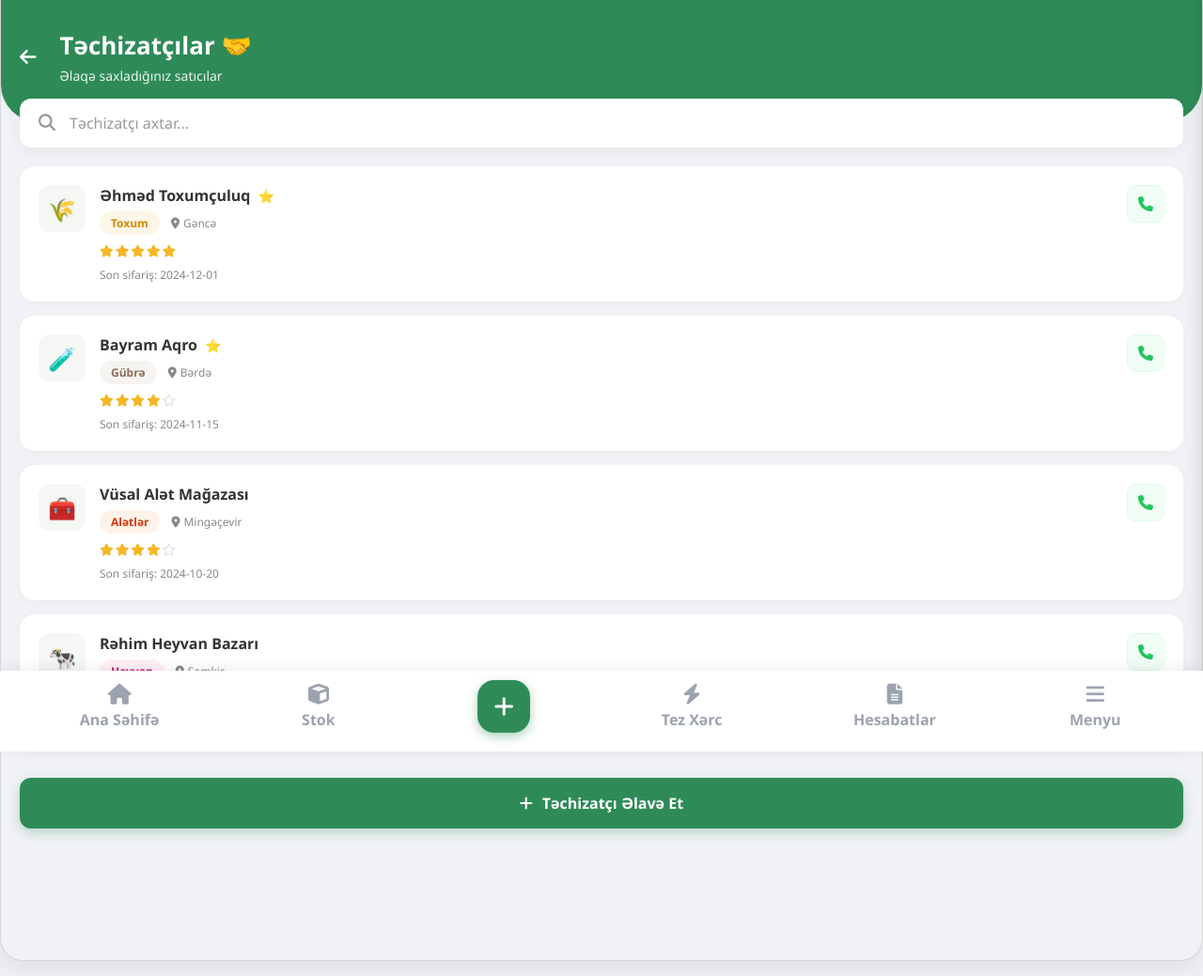
After one commit to mammadlicavid/Farm-Inventory-Manager, a Django app: page /suppliers/ in a window 1280 px wide. The commit adds this page. Shown: the whole page at 94% size. Run offline with Django 5.2, Linux system fonts and the light colour scheme; the visitor is signed in with stand-in values (Sample User, id 1); data that the repository does not hold is empty.

Commit message:
Suppliers page added

```diff
--- /dev/null
+++ b/backend/apps/suppliers/apps.py
@@ -0,0 +1,5 @@
+from django.apps import AppConfig
+
+class SuppliersConfig(AppConfig):
+    default_auto_field = 'django.db.models.BigAutoField'
+    name = 'suppliers'
--- /dev/null
+++ b/backend/apps/suppliers/urls.py
@@ -0,0 +1,7 @@
+from django.urls import path
+from . import views
+
+urlpatterns = [
+    path('', views.suppliers_list, name='suppliers_list'),
+    path('add/', views.supplier_add, name='supplier_add'),
+]
--- /dev/null
+++ b/backend/apps/suppliers/views.py
@@ -0,0 +1,48 @@
+from django.shortcuts import render, redirect
+from django.contrib.auth.decorators import login_required
+from django.contrib import messages
+from .models import Supplier
+
+@login_required
+def suppliers_list(request):
+    suppliers = Supplier.objects.filter(created_by=request.user)
+
+    # Convert query parameters to handle potential search feature
+    search_query = request.GET.get('q', '')
+    if search_query:
+        suppliers = suppliers.filter(name__icontains=search_query)
+
+    context = {
+        'suppliers': suppliers,
+        'search_query': search_query,
+    }
+    return render(request, 'suppliers/suppliers.html', context)
+
+@login_required
+def supplier_add(request):
+    if request.method == 'POST':
+        name = request.POST.get('name')
+        category = request.POST.get('category')
+        location = request.POST.get('location')
+        rating = request.POST.get('rating', 5)
+        phone = request.POST.get('phone')
+        is_favorite = request.POST.get('is_favorite') == 'on'
+        last_order_date = request.POST.get('last_order_date')
+
+        supplier = Supplier(
+            name=name,
+            category=category,
+            location=location,
+            rating=rating,
+            phone=phone,
+            is_favorite=is_favorite,
+            created_by=request.user
+        )
+        if last_order_date:
+            supplier.last_order_date = last_order_date
+
+        supplier.save()
+        messages.success(request, f"{name} sistemə əlavə edildi.")
+        return redirect('suppliers_list')
+
+    return render(request, 'suppliers/suppliers_add.html', {})
--- a/backend/config/settings.py
+++ b/backend/config/settings.py
@@ -70,6 +70,7 @@ INSTALLED_APPS = [
     "sync",
     "sidebar_menu.apps.SidebarMenuConfig",
     "notifications",
+    "suppliers.apps.SuppliersConfig",
 ]
 
 
--- a/backend/config/urls.py
+++ b/backend/config/urls.py
@@ -36,4 +36,5 @@ urlpatterns = [
     path("sync/", include(("sync.urls", "sync"), namespace="sync")),
     path("menu/", include("sidebar_menu.urls")),
     path("notifications/", include(("notifications.urls", "notifications"), namespace="notifications")),
+    path("suppliers/", include("suppliers.urls")),
 ] + static(settings.MEDIA_URL, document_root=settings.MEDIA_ROOT)
--- /dev/null
+++ b/backend/reset_db.py
@@ -0,0 +1,5 @@
+from django.db import connection
+cursor = connection.cursor()
+cursor.execute('DROP TABLE IF EXISTS suppliers_supplier CASCADE;')
+cursor.execute("DELETE FROM django_migrations WHERE app='suppliers';")
+print("Reset successful")
--- a/frontend/static/css/style.css
+++ b/frontend/static/css/style.css
@@ -1649,3 +1649,246 @@ body.drawer-open #menuToggle {
         min-width: 0;
     }
 }
+
+/* =========================================
+   Suppliers Page Styles
+========================================= */
+
+.suppliers-page {
+    padding-bottom: 30px;
+}
+
+.suppliers-page .page-header {
+    background-color: var(--primary-green);
+    color: var(--white);
+    padding: 30px 20px 40px 20px;
+    border-bottom-left-radius: 40px;
+    border-bottom-right-radius: 40px;
+    position: relative;
+    display: flex;
+    align-items: center;
+    gap: 15px;
+}
+
+.suppliers-page .back-btn {
+    color: var(--white);
+    font-size: 20px;
+    text-decoration: none;
+    margin-right: 10px;
+}
+
+.suppliers-page .header-titles h1 {
+    font-size: 26px;
+    font-weight: 700;
+    margin-bottom: 5px;
+}
+
+.suppliers-page .header-titles p {
+    font-size: 14px;
+    opacity: 0.9;
+}
+
+.suppliers-page .search-section {
+    padding: 0 20px;
+    margin-top: -25px;
+    position: relative;
+    z-index: 10;
+}
+
+.suppliers-page .search-bar {
+    background-color: var(--white);
+    border-radius: 12px;
+    padding: 15px 20px;
+    display: flex;
+    align-items: center;
+    gap: 15px;
+    box-shadow: 0 4px 15px rgba(0,0,0,0.05);
+}
+
+.suppliers-page .search-bar i {
+    color: #999;
+    font-size: 18px;
+}
+
+.suppliers-page .search-bar input {
+    border: none;
+    outline: none;
+    width: 100%;
+    font-size: 16px;
+    color: var(--text-dark);
+}
+
+.suppliers-page .search-bar input::placeholder {
+    color: #999;
+}
+
+.suppliers-list {
+    padding: 20px;
+    display: flex;
+    flex-direction: column;
+    gap: 15px;
+}
+
+.supplier-card {
+    background-color: var(--white);
+    border-radius: 16px;
+    padding: 20px;
+    display: flex;
+    align-items: flex-start;
+    gap: 15px;
+    box-shadow: 0 2px 10px rgba(0,0,0,0.03);
+}
+
+.supplier-icon-wrapper {
+    background-color: #F5F7F5;
+    width: 50px;
+    height: 50px;
+    border-radius: 12px;
+    display: flex;
+    justify-content: center;
+    align-items: center;
+    font-size: 24px;
+    flex-shrink: 0;
+}
+
+.supplier-info {
+    flex-grow: 1;
+}
+
+.supplier-name-row {
+    display: flex;
+    align-items: center;
+    gap: 8px;
+    margin-bottom: 6px;
+}
+
+.supplier-name-row h3 {
+    font-size: 16px;
+    font-weight: 700;
+    color: var(--text-dark);
+    margin: 0;
+}
+
+.star-icon {
+    color: #F5B726;
+    font-size: 14px;
+}
+
+.supplier-meta-row {
+    display: flex;
+    align-items: center;
+    gap: 12px;
+    margin-bottom: 8px;
+}
+
+.supplier-tag {
+    font-size: 12px;
+    padding: 4px 12px;
+    border-radius: 20px;
+    font-weight: 600;
+}
+
+.supplier-tag.toxum-tag {
+    background-color: #FDF5E6;
+    color: #D48806;
+}
+
+.supplier-tag.gubre-tag {
+    background-color: #F6F4F1;
+    color: #8D6B5D;
+}
+
+.supplier-tag.aletler-tag {
+    background-color: #FFF2E8;
+    color: #D4380D;
+}
+
+.supplier-tag.heyvan-tag {
+    background-color: #FFF0F6;
+    color: #C41D7F;
+}
+
+.supplier-tag.diger-tag {
+    background-color: #E6F7FF;
+    color: #096DD9;
+}
+
+.supplier-location {
+    font-size: 12px;
+    color: #888;
+    display: flex;
+    align-items: center;
+    gap: 4px;
+}
+
+.supplier-rating {
+    margin-bottom: 8px;
+    font-size: 13px;
+    letter-spacing: 2px;
+}
+
+.supplier-rating .star-filled {
+    color: #F5B726;
+}
+
+.supplier-rating .star-empty {
+    color: #E2E2E2;
+}
+
+.supplier-date {
+    font-size: 12px;
+    color: #888;
+}
+
+.supplier-action {
+    display: flex;
+    align-items: center;
+}
+
+.call-btn {
+    width: 40px;
+    height: 40px;
+    border-radius: 10px;
+    background-color: #F0FDF4;
+    color: #22C55E;
+    border: 1px solid #DCFCE7;
+    display: flex;
+    justify-content: center;
+    align-items: center;
+    font-size: 16px;
+    text-decoration: none;
+    transition: all 0.2s;
+}
+
+.call-btn:hover {
+    background-color: #22C55E;
+    color: white;
+}
+
+.action-buttons-container {
+    padding: 10px 20px;
+}
+
+.btn-primary-large {
+    background-color: var(--primary-green);
+    color: white;
+    width: 100%;
+    border: none;
+    border-radius: 12px;
+    padding: 16px;
+    font-size: 16px;
+    font-weight: 700;
+    display: flex;
+    justify-content: center;
+    align-items: center;
+    gap: 10px;
+    text-decoration: none;
+    box-shadow: 0 4px 12px rgba(46, 139, 87, 0.3);
+    transition: all 0.3s;
+}
+
+.btn-primary-large:hover {
+    background-color: var(--dark-green);
+    transform: translateY(-2px);
+    box-shadow: 0 6px 15px rgba(46, 139, 87, 0.4);
+}
--- /dev/null
+++ b/frontend/templates/suppliers/suppliers.html
@@ -0,0 +1,160 @@
+{% extends 'base.html' %}
+{% load static %}
+
+{% block content %}
+<div class="suppliers-page">
+    <!-- Header Section -->
+    <header class="page-header green-header">
+        <a href="{% url 'dashboard' %}" class="back-btn"><i class="fa-solid fa-arrow-left"></i></a>
+        <div class="header-titles">
+            <h1>Təchizatçılar 🤝</h1>
+            <p>Əlaqə saxladığınız satıcılar</p>
+        </div>
+    </header>
+
+    <!-- Search Section -->
+    <div class="search-section">
+        <form method="get" action="{% url 'suppliers_list' %}">
+            <div class="search-bar">
+                <i class="fa-solid fa-magnifying-glass"></i>
+                <input type="text" name="q" placeholder="Təchizatçı axtar..." value="{{ search_query }}">
+            </div>
+        </form>
+    </div>
+
+    <!-- Suppliers List -->
+    <div class="suppliers-list">
+        {% for supplier in suppliers %}
+        <div class="supplier-card">
+            <div class="supplier-icon-wrapper">
+                {% if supplier.category == 'Toxum' %}
+                    <span class="supplier-icon toxum-icon">🌾</span>
+                {% elif supplier.category == 'Gübrə' %}
+                    <span class="supplier-icon gubre-icon">🧪</span>
+                {% elif supplier.category == 'Alətlər' %}
+                    <span class="supplier-icon alet-icon">🧰</span>
+                {% elif supplier.category == 'Heyvan' %}
+                    <span class="supplier-icon heyvan-icon">🐄</span>
+                {% else %}
+                    <span class="supplier-icon diger-icon">🏪</span>
+                {% endif %}
+            </div>
+
+            <div class="supplier-info">
+                <div class="supplier-name-row">
+                    <h3>{{ supplier.name }}</h3>
+                    {% if supplier.is_favorite %}
+                        <span class="star-icon">⭐</span>
+                    {% endif %}
+                </div>
+
+                <div class="supplier-meta-row">
+                    <span class="supplier-tag {{ supplier.category|lower|default:'diger' }}-tag">{{ supplier.category }}</span>
+                    <span class="supplier-location"><i class="fa-solid fa-location-dot"></i> {{ supplier.location }}</span>
+                </div>
+
+                <div class="supplier-rating">
+                    {% for i in "12345" %}
+                        {% if forloop.counter <= supplier.rating %}
+                            <i class="fa-solid fa-star star-filled"></i>
+                        {% else %}
+                            <i class="fa-regular fa-star star-empty"></i>
+                        {% endif %}
+                    {% endfor %}
+                </div>
+
+                <div class="supplier-date">
+                    Son sifariş: {{ supplier.last_order_date|date:"Y-m-d" }}
+                </div>
+            </div>
+
+            <div class="supplier-action">
+                <a href="tel:{{ supplier.phone }}" class="call-btn"><i class="fa-solid fa-phone"></i></a>
+            </div>
+        </div>
+        {% empty %}
+        <!-- Dummy Data if no DB entries yet, to match the UI precisely -->
+        <div class="supplier-card">
+            <div class="supplier-icon-wrapper"><span class="supplier-icon toxum-icon">🌾</span></div>
+            <div class="supplier-info">
+                <div class="supplier-name-row">
+                    <h3>Əhməd Toxumçuluq</h3>
+                    <span class="star-icon">⭐</span>
+                </div>
+                <div class="supplier-meta-row">
+                    <span class="supplier-tag toxum-tag">Toxum</span>
+                    <span class="supplier-location"><i class="fa-solid fa-location-dot"></i> Gəncə</span>
+                </div>
+                <div class="supplier-rating">
+                    <i class="fa-solid fa-star star-filled"></i><i class="fa-solid fa-star star-filled"></i><i class="fa-solid fa-star star-filled"></i><i class="fa-solid fa-star star-filled"></i><i class="fa-solid fa-star star-filled"></i>
+                </div>
+                <div class="supplier-date">Son sifariş: 2024-12-01</div>
+            </div>
+            <div class="supplier-action"><a href="tel:" class="call-btn"><i class="fa-solid fa-phone"></i></a></div>
+        </div>
+
+        <div class="supplier-card">
+            <div class="supplier-icon-wrapper"><span class="supplier-icon gubre-icon">🧪</span></div>
+            <div class="supplier-info">
+                <div class="supplier-name-row">
+                    <h3>Bayram Aqro</h3>
+                    <span class="star-icon">⭐</span>
+                </div>
+                <div class="supplier-meta-row">
+                    <span class="supplier-tag gubre-tag">Gübrə</span>
+                    <span class="supplier-location"><i class="fa-solid fa-location-dot"></i> Bərdə</span>
+                </div>
+                <div class="supplier-rating">
+                    <i class="fa-solid fa-star star-filled"></i><i class="fa-solid fa-star star-filled"></i><i class="fa-solid fa-star star-filled"></i><i class="fa-solid fa-star star-filled"></i><i class="fa-regular fa-star star-empty"></i>
+                </div>
+                <div class="supplier-date">Son sifariş: 2024-11-15</div>
+            </div>
+            <div class="supplier-action"><a href="tel:" class="call-btn"><i class="fa-solid fa-phone"></i></a></div>
+        </div>
+
+        <div class="supplier-card">
+            <div class="supplier-icon-wrapper"><span class="supplier-icon alet-icon">🧰</span></div>
+            <div class="supplier-info">
+                <div class="supplier-name-row">
+                    <h3>Vüsal Alət Mağazası</h3>
+                </div>
+                <div class="supplier-meta-row">
+                    <span class="supplier-tag aletler-tag">Alətlər</span>
+                    <span class="supplier-location"><i class="fa-solid fa-location-dot"></i> Mingəçevir</span>
+                </div>
+                <div class="supplier-rating">
+                    <i class="fa-solid fa-star star-filled"></i><i class="fa-solid fa-star star-filled"></i><i class="fa-solid fa-star star-filled"></i><i class="fa-solid fa-star star-filled"></i><i class="fa-regular fa-star star-empty"></i>
+                </div>
+                <div class="supplier-date">Son sifariş: 2024-10-20</div>
+            </div>
+            <div class="supplier-action"><a href="tel:" class="call-btn"><i class="fa-solid fa-phone"></i></a></div>
+        </div>
+
+        <div class="supplier-card">
+            <div class="supplier-icon-wrapper"><span class="supplier-icon heyvan-icon">🐄</span></div>
+            <div class="supplier-info">
+                <div class="supplier-name-row">
+                    <h3>Rəhim Heyvan Bazarı</h3>
+                </div>
+                <div class="supplier-meta-row">
+                    <span class="supplier-tag heyvan-tag">Heyvan</span>
+                    <span class="supplier-location"><i class="fa-solid fa-location-dot"></i> Şəmkir</span>
+                </div>
+                <div class="supplier-rating">
+                    <i class="fa-solid fa-star star-filled"></i><i class="fa-solid fa-star star-filled"></i><i class="fa-solid fa-star star-filled"></i><i class="fa-regular fa-star star-empty"></i><i class="fa-regular fa-star star-empty"></i>
+                </div>
+                <div class="supplier-date">Son sifariş: 2024-09-05</div>
+            </div>
+            <div class="supplier-action"><a href="tel:" class="call-btn"><i class="fa-solid fa-phone"></i></a></div>
+        </div>
+        {% endfor %}
+    </div>
+
+    <!-- Bottom Add Button -->
+    <div class="action-buttons-container">
+        <a href="{% url 'supplier_add' %}" class="btn-primary-large">
+            <i class="fa-solid fa-plus"></i> Təchizatçı Əlavə Et
+        </a>
+    </div>
+</div>
+{% endblock %}
```
Also changed, not shown: backend/apps/suppliers/admin.py (added, +8 -0 lines), backend/apps/suppliers/models.py (added, +38 -0 lines), frontend/templates/dashboard/index.html (+7 -0 lines), frontend/templates/suppliers/suppliers_add.html (added, +75 -0 lines), backend/apps/suppliers/__init__.py (added), backend/apps/suppliers/migrations/0001_initial.py (added), backend/apps/suppliers/migrations/__init__.py (added).
